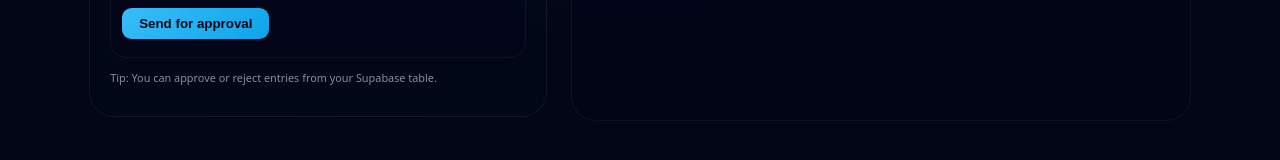
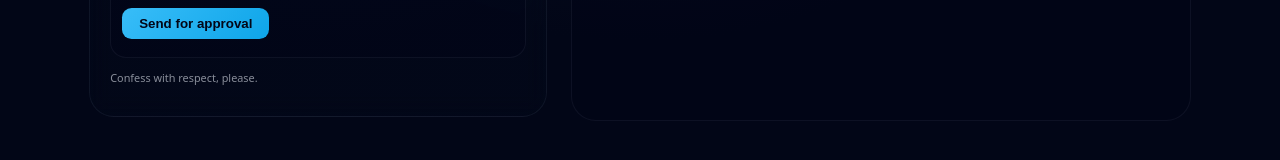
Before and after one commit to redevLl/confess, a plain HTML site: page index.html in a window 1280 px wide. Shown: the part 522-682 px from the top of the page. Drawn offline with nearby package versions, Linux system fonts and the light colour scheme.

Commit message:
Update index.html

```diff
--- a/index.html
+++ b/index.html
@@ -203,7 +203,7 @@
           </div>
 
           <p class="status" style="margin-top:.75rem;">
-            Tip: You can approve or reject entries from your Supabase table.
+            Confess with respect, please.
           </p>
         </div>
       </section>
```
